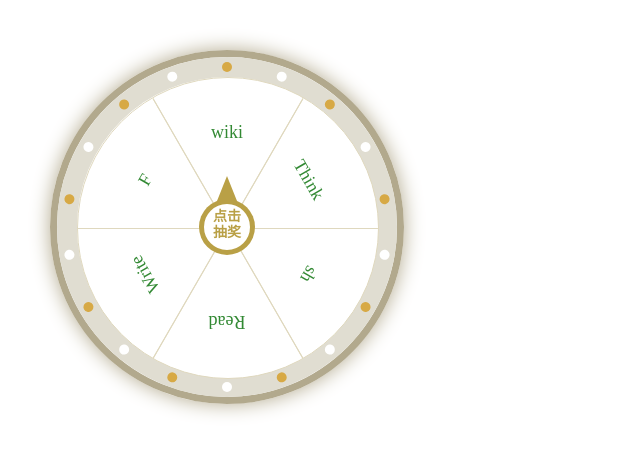
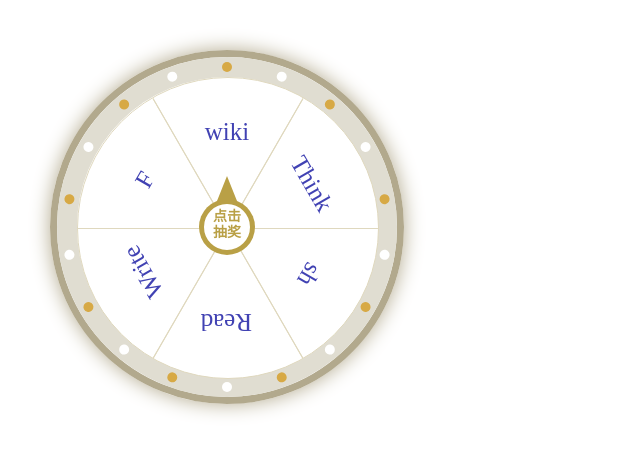
Before and after one commit to junxnone/roll, a plain HTML site: page index.html in a window 1280 px wide. Shown: the whole page, without its empty margins (0-640 px from the left). Drawn offline with Linux system fonts and the light colour scheme.

Commit message:
Update index.html

```diff
--- a/index.html
+++ b/index.html
@@ -168,8 +168,8 @@
       .turntable-wrap .turntable .gift li.no-gift span {
         background: #fff;
         line-height: 70px;
-        color: #328933;
-        font-size: 18px;
+        color: #4142b3;
+        font-size: 25px;
       }
 
       .turntable-wrap .pointer {
```
